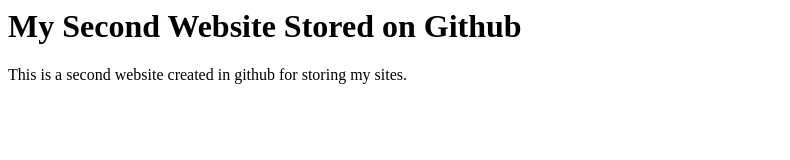
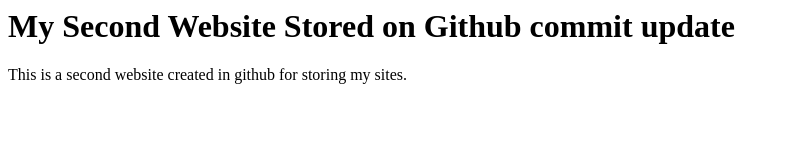
Before and after one commit to chloe523/wk1-assignment_2, a plain HTML site: page index.html in a window 1280 px wide. Shown: the whole page, without its empty margins (0-790 px from the left). Drawn offline with Linux system fonts and the light colour scheme.

Commit message:
update to the commit

```diff
--- a/index.html
+++ b/index.html
@@ -3,7 +3,7 @@
   <title> My Second Website </title>
 </head>
   <body>
-    <h1> My Second Website Stored on Github </h1>
+    <h1> My Second Website Stored on Github commit update</h1>
     <p>This is a second website created in github for storing my sites. </p>
   </body>
 </html>
```
